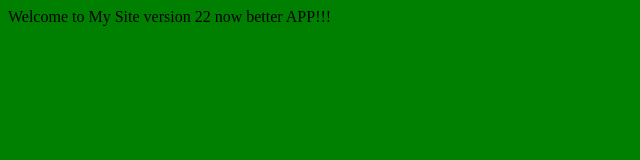
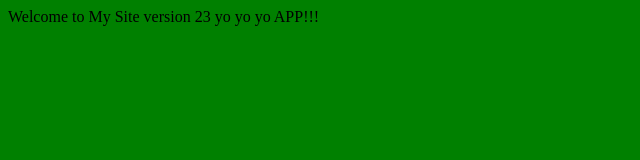
Before and after one commit to anandwork75/webcontainer, a plain HTML site: page index.html in a window 1280 px wide. Shown: the full height of the page, 0-640 px from the left. Drawn offline with Linux system fonts and the light colour scheme.

Commit message:
8th push

```diff
--- a/index.html
+++ b/index.html
@@ -1,3 +1,3 @@
 <body bgcolor='green'>
-Welcome to My Site version 22 now better APP!!!
+Welcome to My Site version 23 yo yo yo APP!!!
 </body>
```
